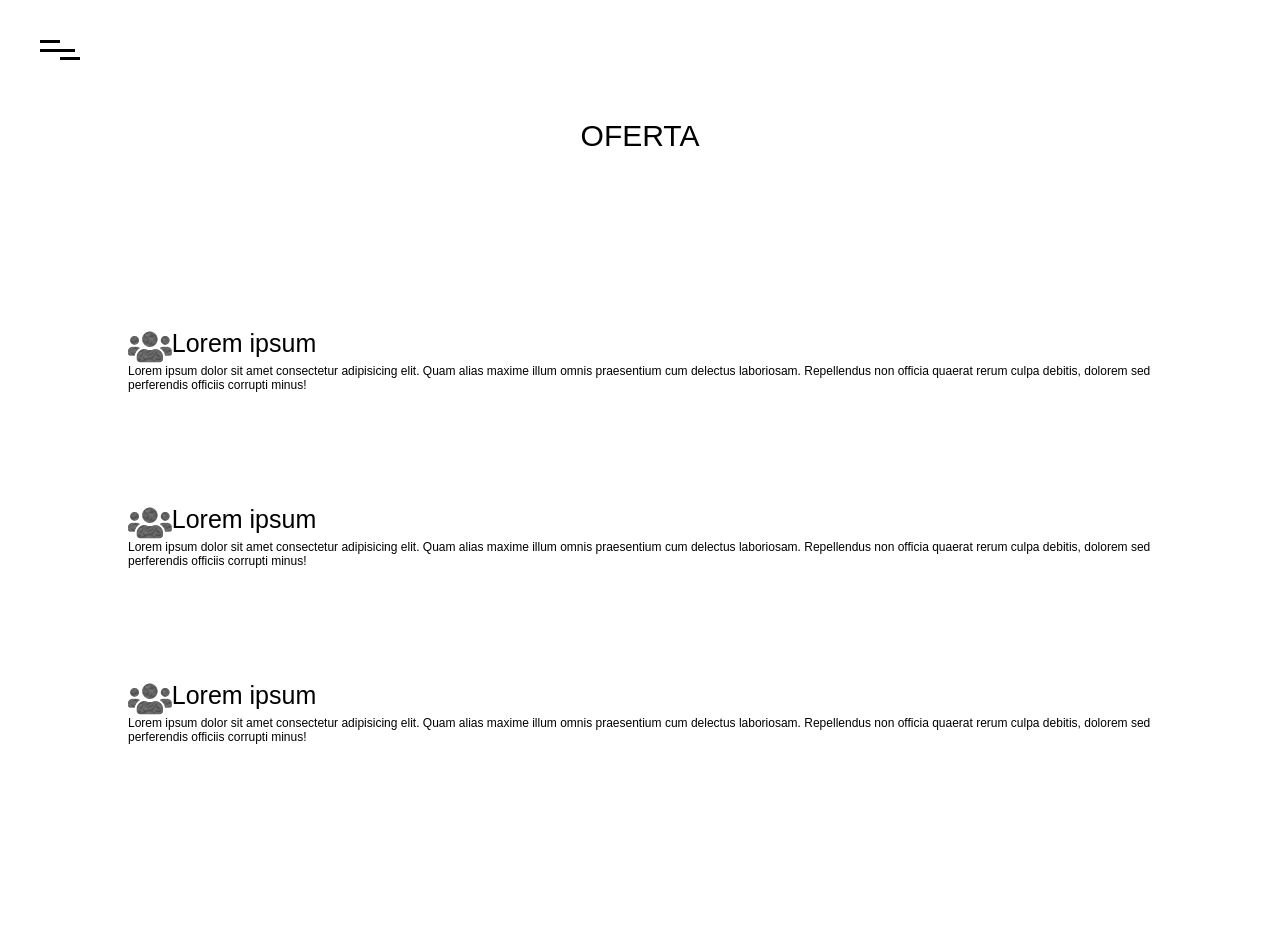
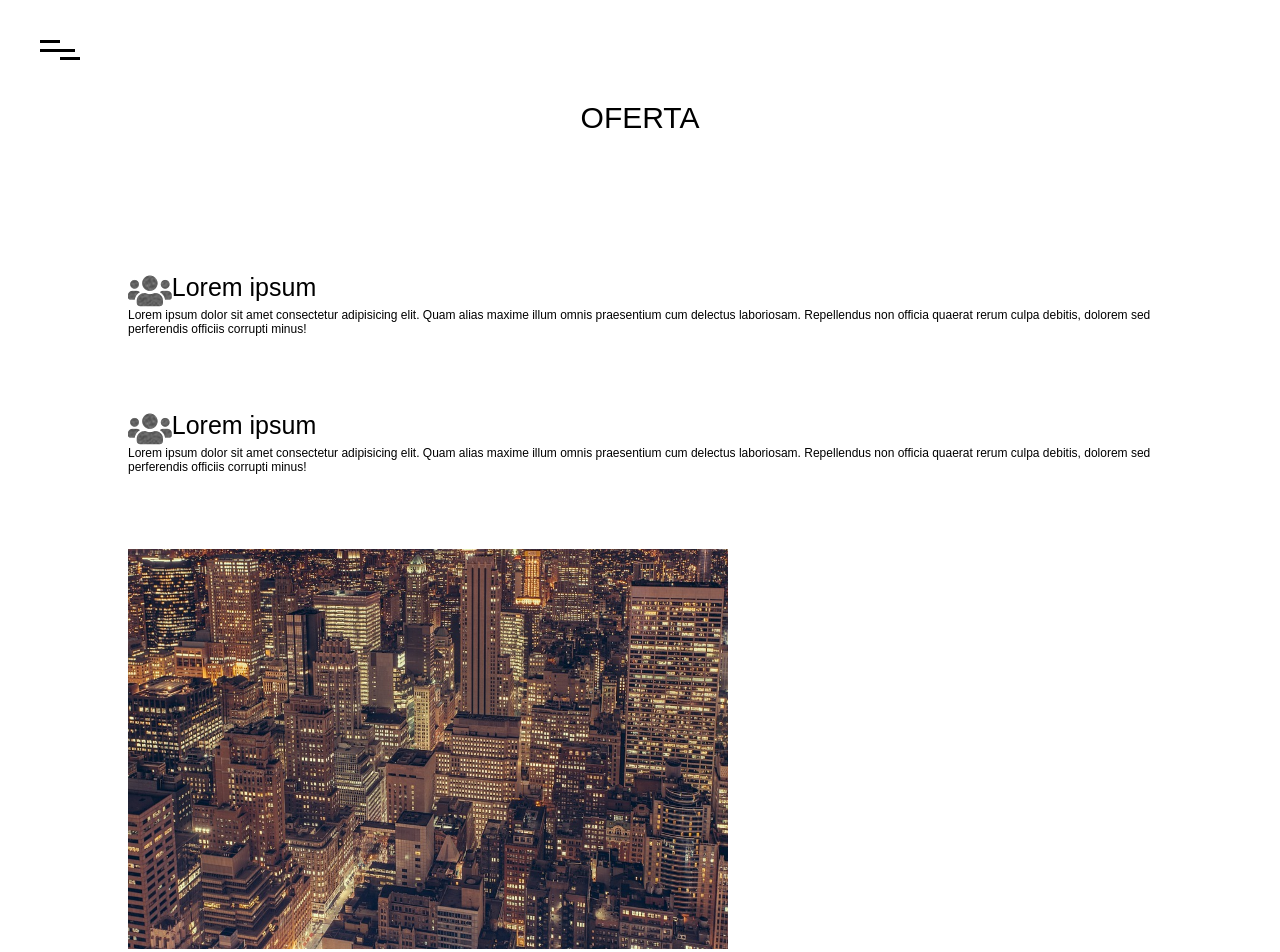
Before and after one commit to Adaxelx/BusinessPage, a React (Create React App) app: page /offer in a window 1280 px wide. Shown: the top 952 px of the page. Before the commit the page ends 800 px from the top, so only its background shows below. Built offline with nearby package versions, Linux system fonts and the light colour scheme.

Commit message:
add imgs and animations in Offer.js

```diff
--- a/src/components/Offer.js
+++ b/src/components/Offer.js
@@ -1,9 +1,53 @@
 import React from 'react';
 
 import '../css/Offer.css'
+import img from '../img/tower.jpg'
+import img2 from '../img/buildings.jpg'
+
+let off;
+let height;
+let windowH = window.innerHeight;
 
 class Offer extends React.Component {
-    state = {  }
+    state = {
+        active: [
+            false,
+            false,
+        ],
+     }
+
+    imgRef = React.createRef();
+    imgRef2 = React.createRef();
+
+    handleScroll = () =>{
+        let scrollV = window.scrollY;
+        const tabImgs = [this.imgRef,this.imgRef2]
+        tabImgs.forEach((img,i) => {
+            off = img.current.offsetTop;
+            height = img.current.offsetHeight;
+            const actives = this.state.active;
+            if(off<scrollV+windowH-height/2){
+                actives[i] = true;
+               this.setState({
+                    actives
+               })
+            }
+            else{
+                actives[i]= false;
+                this.setState({
+                    actives
+                })
+            }
+        })
+        }
+
+    componentDidMount() {
+        window.addEventListener('scroll', this.handleScroll);
+    }
+    componentWillUnmount() {
+        window.removeEventListener('scroll', this.handleScroll);
+    }
+
     render() {
         return (
             <section className='offer'>
@@ -13,16 +57,23 @@ class Offer extends React.Component {
                     <p className="titleArt">Lorem ipsum</p>
                     <p className="content">Lorem ipsum dolor sit amet consectetur adipisicing elit. Quam alias maxime illum omnis praesentium cum delectus laboriosam. Repellendus non officia quaerat rerum culpa debitis, dolorem sed perferendis officiis corrupti minus!</p>
                 </article>
+
                 <article>
                     <i className="fas fa-users icon"></i>
                     <p className="titleArt">Lorem ipsum</p>
                     <p className="content">Lorem ipsum dolor sit amet consectetur adipisicing elit. Quam alias maxime illum omnis praesentium cum delectus laboriosam. Repellendus non officia quaerat rerum culpa debitis, dolorem sed perferendis officiis corrupti minus!</p>
                 </article>
+                <div className="img">
+                    <img ref={this.imgRef} src={img2} className={this.state.active[0] ? 'active' : ''} alt=""/>
+                </div>
                 <article>
                     <i className="fas fa-users icon"></i>
                     <p className="titleArt">Lorem ipsum</p>
                     <p className="content">Lorem ipsum dolor sit amet consectetur adipisicing elit. Quam alias maxime illum omnis praesentium cum delectus laboriosam. Repellendus non officia quaerat rerum culpa debitis, dolorem sed perferendis officiis corrupti minus!</p>
                 </article>
+                <div className="img">
+                    <img ref={this.imgRef2} className={this.state.active[1] ? 'active' : ''} src={img} alt=""/>
+                </div>
             </section>
          );
     }
--- a/src/css/Offer.css
+++ b/src/css/Offer.css
@@ -1,6 +1,6 @@
 .offer {
     width: 100%;
-    height: 100vh;
+    height: 200vh;
 
     display: flex;
     flex-direction: column;
@@ -124,3 +124,22 @@ article .titleArt{
 article .content{
     width: 100%;
 }
+
+/* img */
+
+.img{
+    height: 50vh;
+    width: 80%;
+    overflow: hidden;
+
+}
+
+.img img{
+    height: 100%;
+    transform: scale(2);
+    transition: 1s;
+}
+
+.img img.active{
+    transform: scale(1);
+}
```
Also changed, not shown: src/img/buildings.jpg (renamed from src/img/new-york-690868_960_720.jpg), src/img/tower.jpg (renamed from src/img/tianjin-2185510_960_720.jpg).
